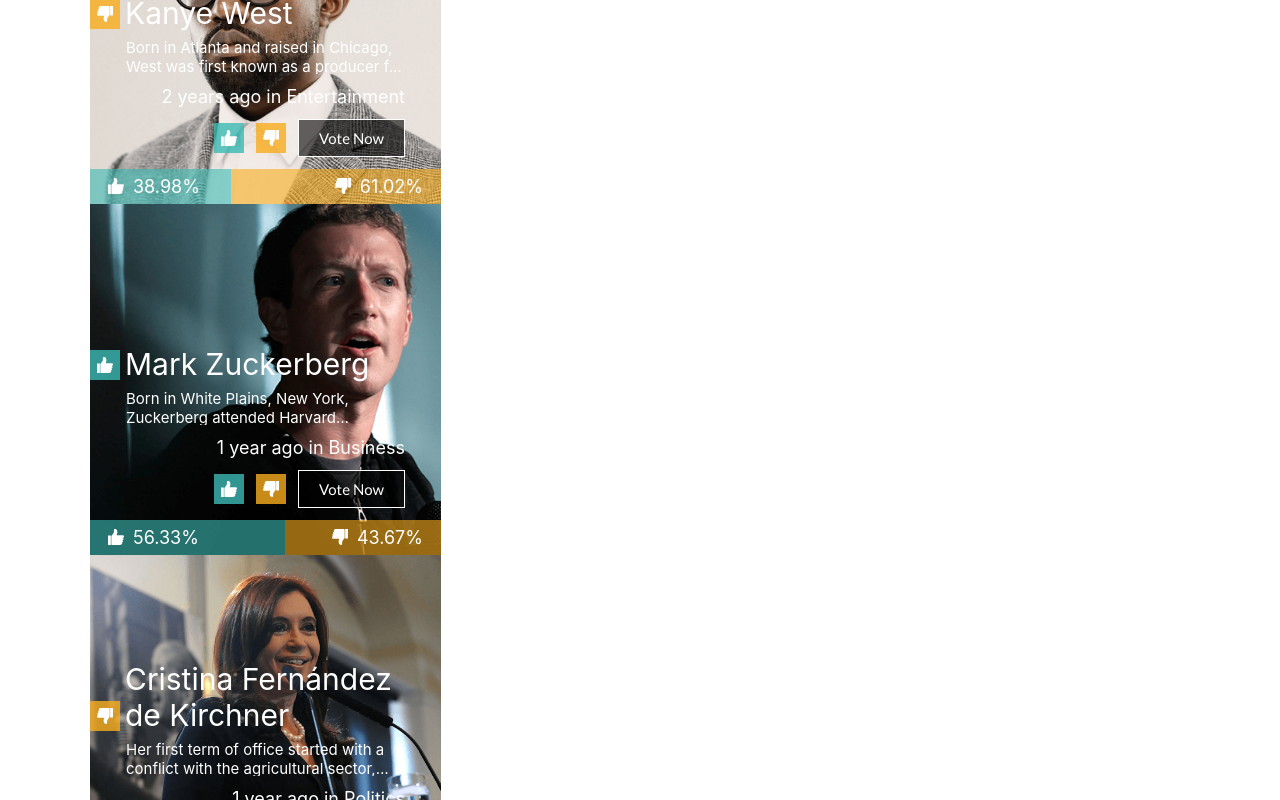
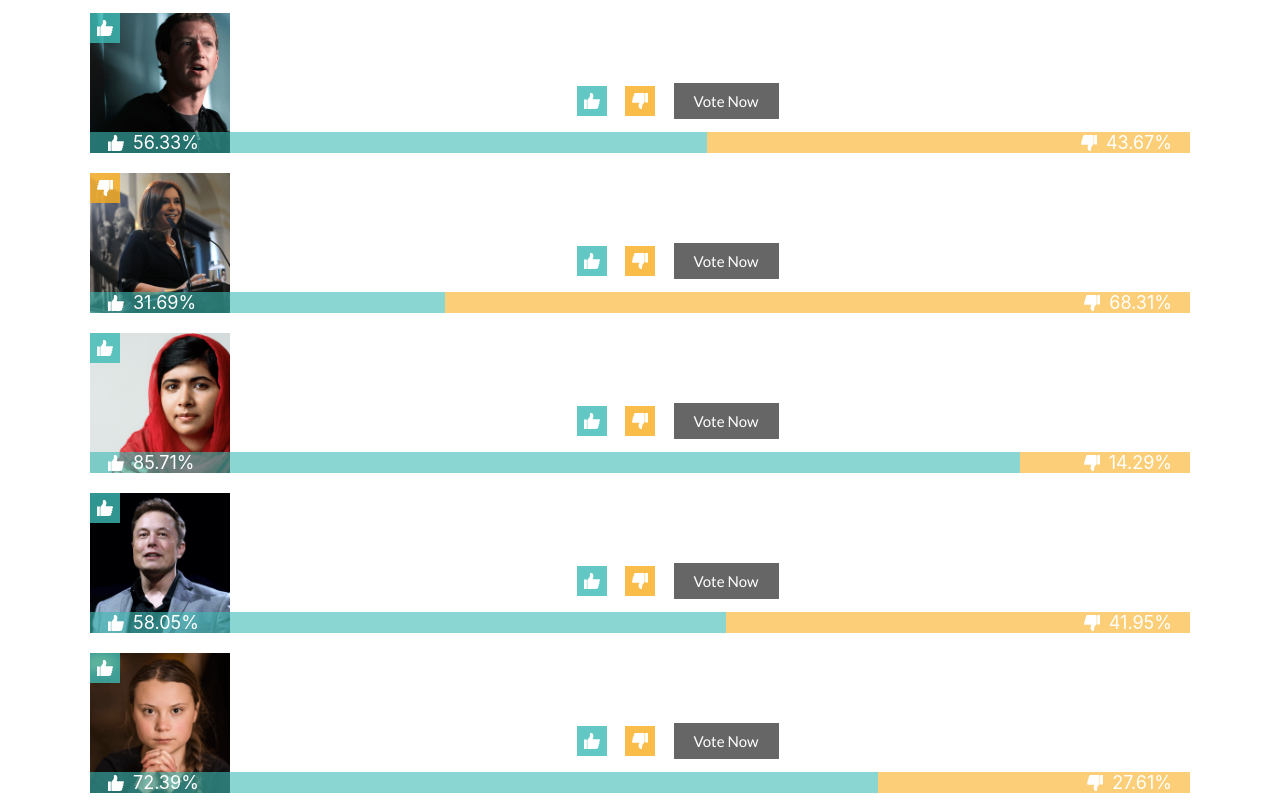
Before and after one commit to dannydj/rule-of-thumb, a React (Create React App) app: page / in a window 1280 px wide. Shown: the part 1100-1900 px from the top of the page. Built offline with nearby package versions, Linux system fonts and the light colour scheme.

Commit message:
Using styled components in Card component

```diff
--- a/src/components/Card/index.tsx
+++ b/src/components/Card/index.tsx
@@ -1,11 +1,13 @@
 import { formatDistanceStrict } from 'date-fns'
-import { split, startCase, round } from 'lodash'
+import { round, split, startCase } from 'lodash'
 import React, { useEffect, useState } from 'react'
 import { thumbsDown, thumbsUp } from '../../assets/img'
 import useLocalStorage from '../../hooks/useLocalStorage'
 import Character from '../../types/Character'
 import Thumb from '../Thumb'
-import './styles.css'
+import { Button, CardContent, Controls, Description, GaugeBarContainer, GaugeBarItem, Message, Name, Rectangle } from './styles'
+
+const IMAGES_PATH = `${process.env.PUBLIC_URL}/img/`
 
 export default function Card({ character }: { character: Character }): JSX.Element {
   const { name, description, votes, lastUpdated, picture, category } = character
@@ -13,13 +15,28 @@
   const [isThumbsDown, setIsThumbsDown] = useState(false)
   const [hasVoted, setHasVoted] = useState(false)
   const [disabled, setDisabled] = useState(true)
-  const pictureTokens = split(picture, '.')
-  const bigImage = `${process.env.PUBLIC_URL}/img/${pictureTokens[0]}@2x.${pictureTokens[1]}`
   const time = formatDistanceStrict(new Date(lastUpdated), new Date(), { addSuffix: true })
   const totalVotes = votes.positive + votes.negative
   const positivePercentage = (votes.positive * 100) / totalVotes
   const negativePercentage = (votes.negative * 100) / totalVotes
   const { vote } = useLocalStorage()
+  const regularImage = `${IMAGES_PATH}${picture}`
+  const pictureTokens = split(picture, '.')
+  const bigImage = `${IMAGES_PATH}${pictureTokens[0]}@2x.${pictureTokens[1]}`
+  const [characterPhoto, setCharacterPhoto] = useState(regularImage)
+
+  useEffect(() => {
+    const handleResize = () => {
+      const mediaQuery = window.matchMedia('(min-width: 768px)')
+      if (mediaQuery.matches) {
+        setCharacterPhoto(bigImage)
+      }
+      setCharacterPhoto(regularImage)
+    }
+    window.addEventListener('resize', handleResize)
+
+    return () => window.removeEventListener('resize', handleResize)
+  }, [])
 
   useEffect(() => {
     if (isThumbsUp) {
@@ -49,9 +66,9 @@
     }
 
     return (
-      <button className="vote-btn white-text left-separation" onClick={!disabled ? () => handleClick() : undefined}>
+      <Button className="white-text left-separation" onClick={!disabled ? () => handleClick() : undefined}>
         {hasVoted ? 'Vote Again' : 'Vote Now'}
-      </button>
+      </Button>
     )
   }
 
@@ -62,33 +79,30 @@
     }
 
     return (
-      <div className={`white-text inner ${color}`} style={{ width: `${percentage}%` }}>
-        <img src={gauges[color].image} alt={`thumbs ${gauges[color].thumbType}`} className="thumb" />
+      <GaugeBarItem className={`white-text ${color}`} percentage={percentage}>
+        <img src={gauges[color].image} alt={`thumbs ${gauges[color].thumbType}`} />
         <span>{round(percentage, 2)}%</span>
-      </div>
+      </GaugeBarItem>
     )
   }
 
   return (
-    <div className="content">
-      <div className="image-wrapper">
-        <img src={`${process.env.PUBLIC_URL}/img/${picture}`} alt={name} className="background-image" srcSet={`${process.env.PUBLIC_URL}/img/${picture} 750w, ${bigImage} 1440w`} />
-      </div>
+    <CardContent backgroundImage={characterPhoto}>
       <Thumb className="thumb-position" up={positivePercentage >= negativePercentage} />
-      <div className="rectangle">
-        <div className="white-text name">{name}</div>
-        <div className="white-text text-box margin-bottom-12 description">{description}</div>
-        <div className="white-text text-box margin-bottom-12 time">{hasVoted ? 'Thank you for voting!' : `${time} in ${startCase(category)}`}</div>
-        <div className="text-box margin-bottom-12 buttons">
+      <Rectangle>
+        <Name className="white-text name">{name}</Name>
+        <Description className="white-text text-box margin-bottom-12">{description}</Description>
+        <Message className="white-text text-box margin-bottom-12">{hasVoted ? 'Thank you for voting!' : `${time} in ${startCase(category)}`}</Message>
+        <Controls className="text-box margin-bottom-12">
           <Thumb onClick={() => setIsThumbsUp(!isThumbsUp)} up className={isThumbsUp ? 'white-border' : ''} />
           <Thumb onClick={() => setIsThumbsDown(!isThumbsDown)} className={`left-separation ${isThumbsDown ? 'white-border' : ''}`} />
           <VoteButton />
-        </div>
-        <div className="gauge-bar-container">
+        </Controls>
+        <GaugeBarContainer>
           <GaugeBar color="green" percentage={positivePercentage} />
           <GaugeBar color="yellow" percentage={negativePercentage} />
-        </div>
-      </div>
-    </div>
+        </GaugeBarContainer>
+      </Rectangle>
+    </CardContent>
   )
 }
--- a/src/components/Card/styles.css
+++ /dev/null
@@ -1,132 +0,0 @@
-.content {
-  width: 351px;
-  height: 351px;
-  flex: 0 0 auto;
-  margin-right: 1rem;
-  position: relative;
-  display: flex;
-  justify-content: flex-end;
-  flex-direction: column;
-  overflow-y: hidden;
-}
-
-.content:last-child {
-  margin-right: 0;
-}
-
-.image-wrapper {
-  position: absolute;
-  width: 100%;
-  height: 100%;
-}
-
-.background-image {
-  height: 100%;
-}
-
-.rectangle {
-  z-index: 0;
-  height: 252px;
-  display: flex;
-  justify-content: flex-end;
-  align-items: center;
-  flex-direction: column;
-}
-
-.thumb-position {
-  position: absolute;
-  top: 41.5%;
-}
-
-.left-separation {
-  margin-left: 12px;
-}
-
-.white-text {
-  color: #fff;
-  font-weight: 400;
-}
-
-.name {
-  width: 281px;
-  height: 74px;
-  margin: 7px 0 7px 0;
-  font-size: 30px;
-  display: flex;
-  align-items: flex-end;
-}
-
-.text-box {
-  width: 279px;
-}
-
-.margin-bottom-12 {
-  margin-bottom: 12px;
-}
-
-.description {
-  height: 36px;
-  font-size: 15px;
-  display: -webkit-box;
-  -webkit-line-clamp: 2;
-  -webkit-box-orient: vertical;
-  overflow: hidden;
-  text-overflow: ellipsis;
-}
-
-.time {
-  text-align: end;
-}
-
-.buttons {
-  display: flex;
-  flex-direction: row;
-  justify-content: flex-end;
-  align-items: center;
-}
-
-.vote-btn {
-  border: 1px solid #fff;
-  box-sizing: border-box;
-  background: rgba(0, 0, 0, 0.6);
-  font-size: 15px;
-  width: 107px;
-  height: 38px;
-}
-
-.white-border.icon-button {
-  outline: 2px solid #fff;
-}
-
-.gauge-bar-container {
-  height: 36px;
-  display: flex;
-  flex-direction: row;
-  justify-content: space-between;
-  width: 100%;
-}
-
-.gauge-bar-container .inner {
-  display: flex;
-  flex-direction: row;
-  align-items: center;
-}
-
-.gauge-bar-container .green {
-  background: rgba(60, 187, 180, 0.6);
-  height: 100%;
-  justify-content: flex-start;
-  padding-left: 1rem;
-}
-
-.gauge-bar-container span {
-  padding-left: 0.5rem;
-  font-size: 18px;
-}
-
-.gauge-bar-container .yellow {
-  background: rgba(249, 173, 29, 0.6);
-  height: 100%;
-  justify-content: flex-end;
-  padding-right: 1rem;
-}
--- /dev/null
+++ b/src/components/Card/styles.ts
@@ -0,0 +1,145 @@
+import styled from 'styled-components'
+import media from '../../helpers/media'
+
+export const CardContent = styled.div`
+  width: 351px;
+  height: 351px;
+  flex: 0 0 auto;
+  margin-right: 1rem;
+  position: relative;
+  display: flex;
+  justify-content: flex-end;
+  flex-direction: column;
+  overflow-y: hidden;
+  background-repeat: no-repeat;
+  background-size: contain;
+  background-image: url(${({ backgroundImage }: { backgroundImage: string }) => backgroundImage});
+  ${media.md} {
+    max-height: 140px;
+    width: 100%;
+    margin-bottom: 20px;
+  }
+
+  &:last-child {
+    margin-right: 0;
+  }
+
+  .thumb-position {
+    position: absolute;
+    top: 41.5%;
+    ${media.md} {
+      top: 0;
+    }
+  }
+`
+
+export const Rectangle = styled.div`
+  z-index: 0;
+  height: 252px;
+  display: flex;
+  justify-content: flex-end;
+  align-items: center;
+  flex-direction: column;
+  ${media.md} {
+    z-index: 0;
+    height: 100%;
+    display: flex;
+    justify-content: flex-end;
+    align-items: center;
+    flex-direction: column;
+  }
+
+  .left-separation {
+    margin-left: 1rem;
+  }
+
+  .white-text {
+    color: #fff;
+    font-weight: 400;
+  }
+
+  .text-box {
+    width: 279px;
+  }
+
+  .margin-bottom-12 {
+    margin-bottom: 12px;
+  }
+
+  .white-border.icon-button {
+    outline: 2px solid #fff;
+  }
+`
+
+export const Name = styled.div`
+  height: 74px;
+  width: 281px;
+  margin: 7px 0 7px 0;
+  font-size: 30px;
+  display: flex;
+  align-items: flex-end;
+`
+
+export const Description = styled.div`
+  height: 36px;
+  font-size: 15px;
+  display: -webkit-box;
+  -webkit-line-clamp: 2;
+  -webkit-box-orient: vertical;
+  overflow: hidden;
+  text-overflow: ellipsis;
+`
+
+export const Message = styled.div`
+  text-align: end;
+`
+
+export const Controls = styled.div`
+  display: flex;
+  flex-direction: row;
+  justify-content: flex-end;
+  align-items: center;
+`
+
+export const Button = styled.button`
+  border: 1px solid #fff;
+  box-sizing: border-box;
+  background: rgba(0, 0, 0, 0.6);
+  font-size: 15px;
+  width: 107px;
+  height: 38px;
+`
+
+export const GaugeBarContainer = styled.div`
+  height: 36px;
+  display: flex;
+  flex-direction: row;
+  justify-content: space-between;
+  width: 100%;
+
+  span {
+    padding-left: 0.5rem;
+    font-size: 18px;
+  }
+`
+
+export const GaugeBarItem = styled.div`
+  display: flex;
+  flex-direction: row;
+  align-items: center;
+  width: ${({ percentage }: { percentage: number }) => percentage}%;
+
+  &.green {
+    background: rgba(60, 187, 180, 0.6);
+    height: 100%;
+    justify-content: flex-start;
+    padding-left: 1rem;
+  }
+
+  &.yellow {
+    background: rgba(249, 173, 29, 0.6);
+    height: 100%;
+    justify-content: flex-end;
+    padding-right: 1rem;
+  }
+`
```
